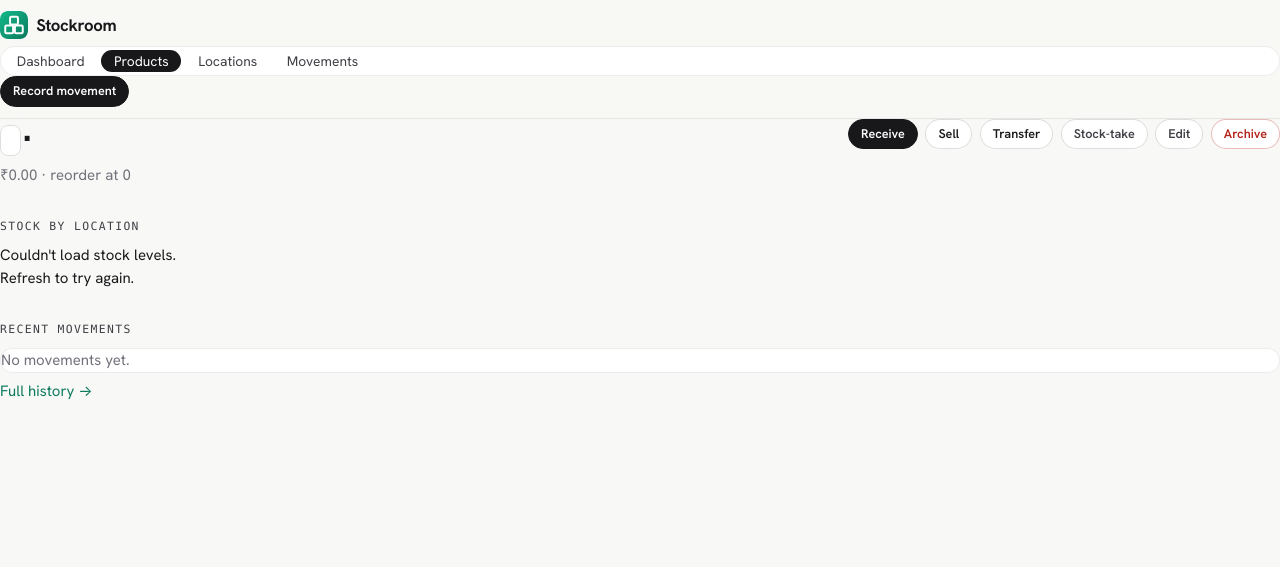
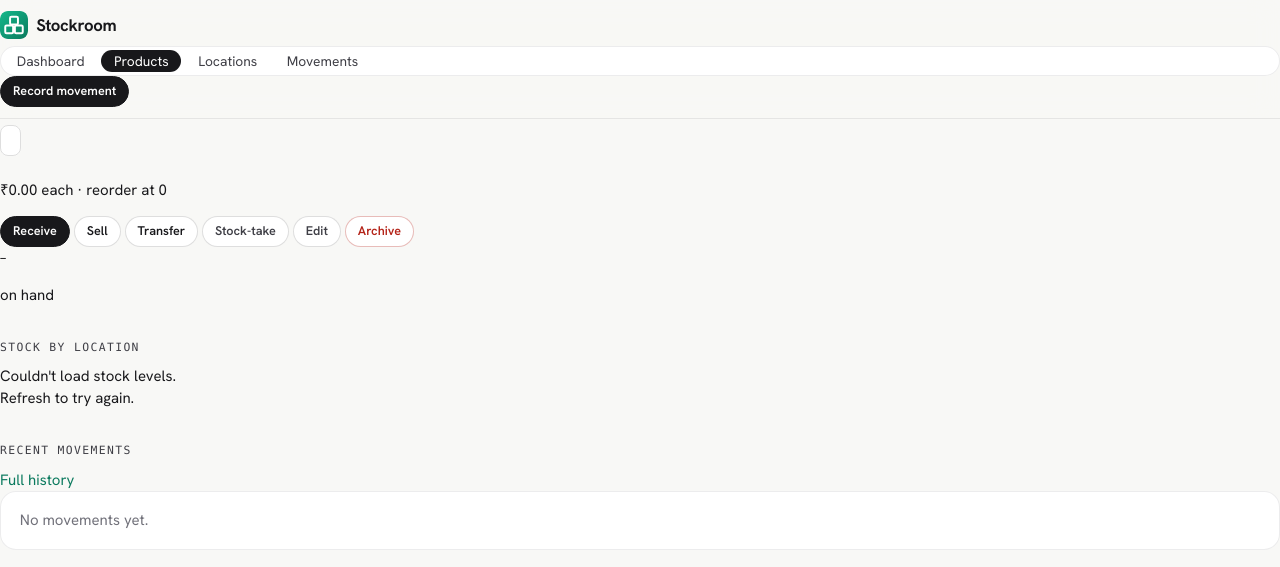
Before and after one commit to alok-kul5/stockroom-inventory, an ASP.NET Core app: template src/Inventory.Web/Views/Products/Details.cshtml in a window 1280 px wide. Shown: the top 567 px of the page. Run offline with ASP.NET Core 8, Linux system fonts and the light colour scheme; the template is opened without the code that fills it, so the values that code supplies are empty; the project's own start-up code is not run, and a stand-in starts its controllers and pages.

Commit message:
Rebuild the product page around its stock and locations

```diff
--- a/src/Inventory.Web/Views/Products/Details.cshtml
+++ b/src/Inventory.Web/Views/Products/Details.cshtml
@@ -4,13 +4,13 @@
     ViewData["Title"] = p.Sku;
     var inr = System.Globalization.CultureInfo.GetCultureInfo("en-IN");
 }
-<div class="d-flex align-items-start gap-3 flex-wrap mb-2">
+<section class="product-hero">
     <div>
-        <h1 class="mb-1"><span class="sku">@p.Sku</span> · @p.Name</h1>
-        <div class="text-muted">₹@p.UnitPrice.ToString("N2", inr) · reorder at @p.ReorderLevel @if (p.IsArchived) { <span class="badge text-bg-secondary ms-1">archived</span> }</div>
-        @if (!string.IsNullOrWhiteSpace(p.Description)) { <p class="mt-2 mb-0">@p.Description</p> }
+        <h1><span class="sku">@p.Sku</span>@p.Name</h1>
+        <p class="product-meta">₹@p.UnitPrice.ToString("N2", inr) each · reorder at @p.ReorderLevel @if (p.IsArchived) { <span class="badge text-bg-secondary ms-1">archived</span> }</p>
+        @if (!string.IsNullOrWhiteSpace(p.Description)) { <p class="product-desc">@p.Description</p> }
     </div>
-    <div class="ms-auto d-flex gap-2 flex-wrap">
+    <div class="product-actions">
         @if (!p.IsArchived)
         {
             <a class="btn btn-sm btn-primary" asp-controller="Stock" asp-action="Move" asp-route-type="Receive" asp-route-productId="@p.Id">Receive</a>
@@ -23,16 +23,31 @@
             <button class="btn btn-sm btn-outline-danger">@(p.IsArchived ? "Restore" : "Archive")</button>
         </form>
     </div>
+</section>
+
+<section class="product-body">
+    <div class="product-object">
+        <div>
+            <p class="big" id="stock-big">–</p>
+            <p class="big-label" id="stock-total">on hand</p>
         </div>
-
-<h2>Stock by location <span class="text-muted fw-normal" id="stock-total"></span></h2>
+        <span class="parcel" aria-hidden="true"><span class="parcel-qty">@p.Sku</span><span class="parcel-sku">@p.Name</span></span>
+    </div>
+    <div>
+        <div class="section-head"><h2>Stock by location</h2></div>
         @* Filled by site.js from GET /api/products/{id}/stock *@
         <div class="loc-grid" id="stock-grid" data-product-id="@p.Id" aria-live="polite">
             <div class="text-muted">Loading…</div>
         </div>
+    </div>
+</section>
 
+<section class="product-log">
+    <div class="section-head">
         <h2>Recent movements</h2>
-<div class="panel p-0">
+        <a asp-controller="Stock" asp-action="History" asp-route-productId="@p.Id">Full history</a>
+    </div>
+    <div class="panel">
         <partial name="_Movements" model="Model.Movements" view-data='new ViewDataDictionary(ViewData) { ["ShowProduct"] = false }' />
     </div>
-<p class="mt-2"><a asp-controller="Stock" asp-action="History" asp-route-productId="@p.Id">Full history →</a></p>
+</section>
```
Lines whose indentation alone changed are shown as unchanged.
